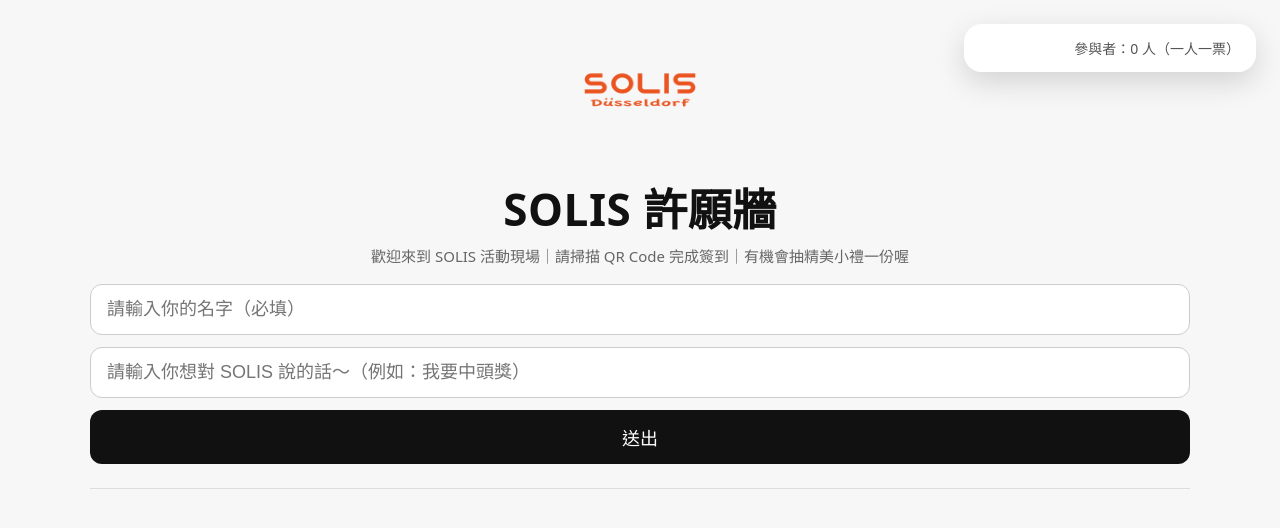
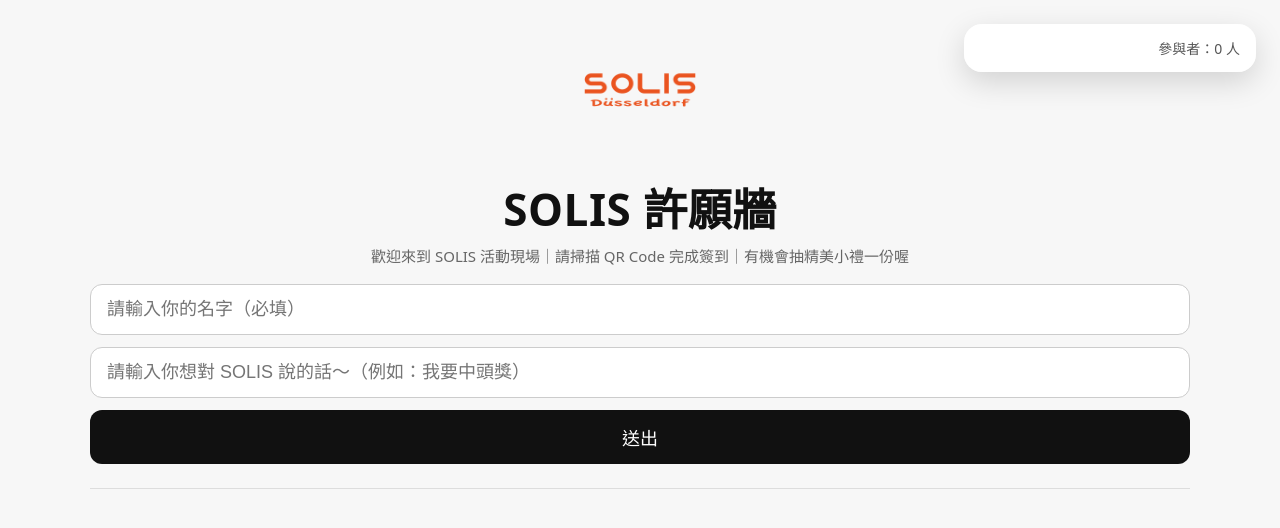
Before and after one commit to solisgraphic-pixel/event-wall-lite, a website: page public/index.html in a window 1280 px wide. Drawn offline with nearby package versions, Linux system fonts and the light colour scheme; no server answers.

Commit message:
Update index.html

```diff
--- a/public/index.html
+++ b/public/index.html
@@ -313,7 +313,7 @@
     <div class="host-actions" id="hostActions">
       <button class="btn-draw" id="draw3Btn">🎉 抽 3 名</button>
     </div>
-    <div class="host-info" id="playerCount">參與者：0 人（一人一票）</div>
+    <div class="host-info" id="playerCount">參與者：0 人</div>
   </div>
 
   <div class="wrap">
```
